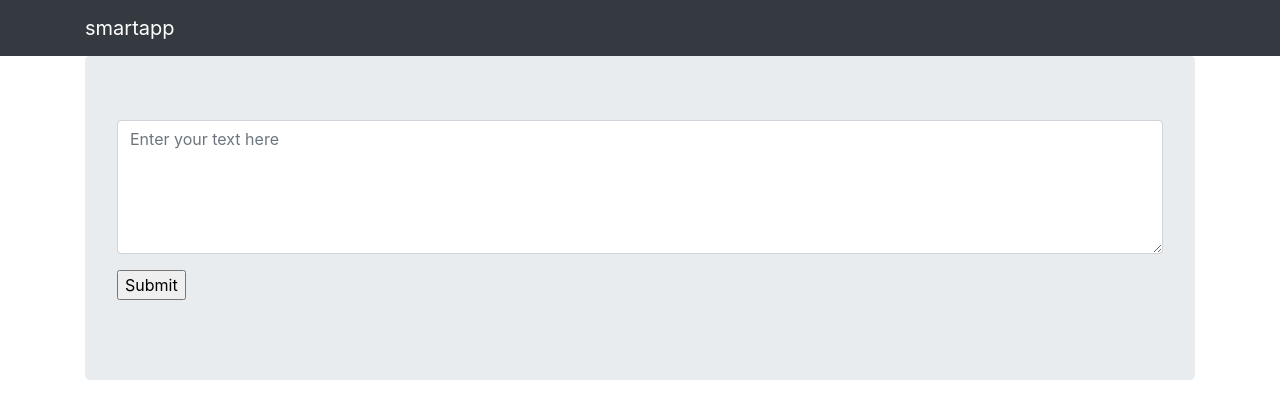
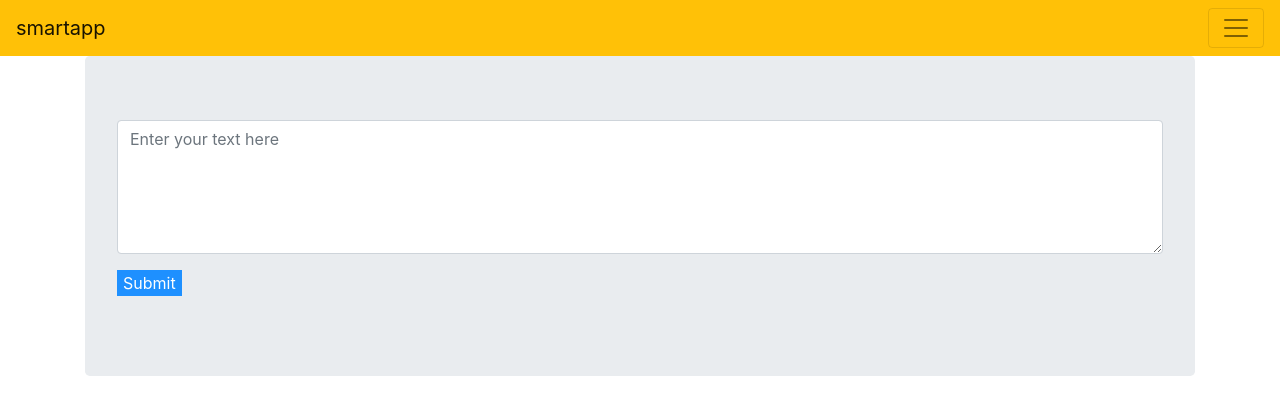
Before and after one commit to kadrisch/SDA-Final-Project, a Django app: page / in a window 1280 px wide. Shown: the top 419 px of the page. Run offline with Django 4.2, Linux system fonts and the light colour scheme; some libraries are stand-ins or nearby versions.

Commit message:
Update index.html

```diff
--- a/smartapp/index/templates/index.html
+++ b/smartapp/index/templates/index.html
@@ -10,8 +10,7 @@
   </head>
 
   <body>
-    <nav class="navbar navbar-expand-lg navbar-dark bg-dark">
-      <div class="container fixed">
+    <nav class="navbar navbar-light bg-warning">
         <a class="navbar-brand" href="/">smartapp</a>
         <button class="navbar-toggler" type="button" data-toggle="collapse" data-target="#navbarNavAltMarkup">
           <span class="navbar-toggler-icon"></span>
@@ -32,7 +31,8 @@
 
               {{form|crispy}}
 
-          <input type="submit" value="Submit">
+          <input type="submit" value="Submit"
+                 style="background-color:DodgerBlue; border:none; color:white" >
           </form>
         </div>
         {% endblock %}
```
